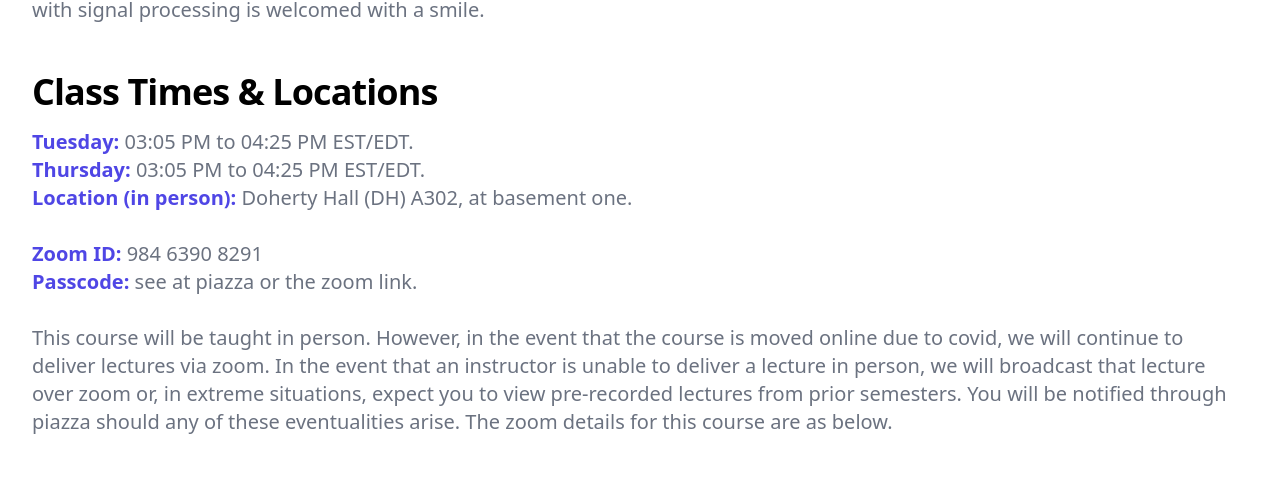
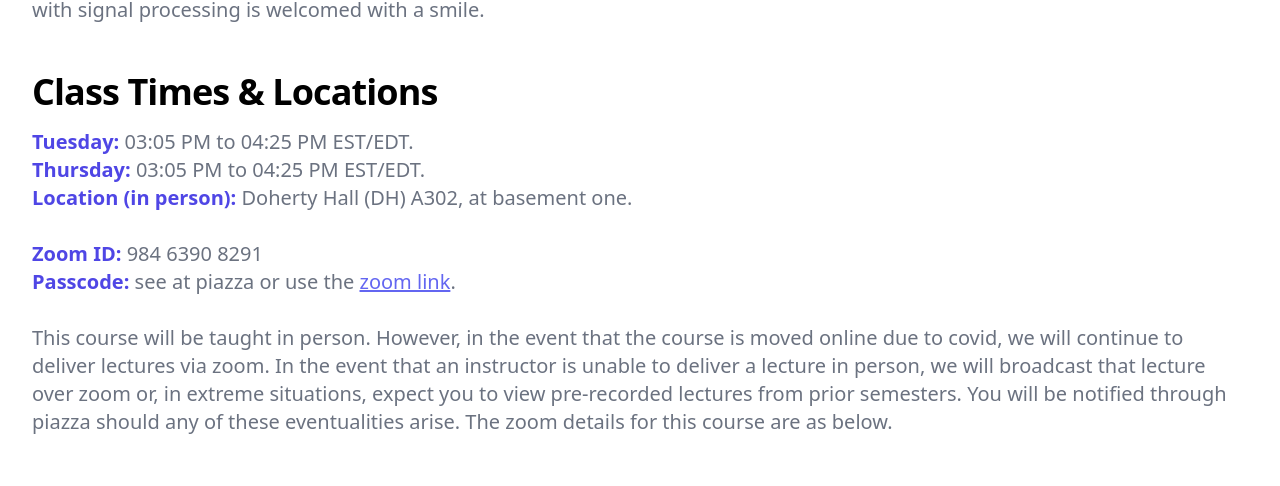
Before and after one commit to zhaizhongyuan/mlsp-course-website-materials-2022, a React (Create React App) app in the folder CourseWeb/: page / in a window 1280 px wide. Shown: the part 3220-3706 px from the top of the page. Built offline with nearby package versions, Linux system fonts and the light colour scheme; a web font is replaced by a local one.

Commit message:
refined zoom link

```diff
--- a/CourseWeb/src/Components/Home/CourseDetailsSection.js
+++ b/CourseWeb/src/Components/Home/CourseDetailsSection.js
@@ -58,7 +58,9 @@ export default function CourseDetailsSection() {
 						<strong className="text-indigo-600">Location (in person): </strong>
 						Doherty Hall (DH) A302, at basement one. <br /><br />
 						<strong className="text-indigo-600">Zoom ID:</strong> 984 6390 8291 <br />
-						<strong className="text-indigo-600">Passcode:</strong> see at piazza or the zoom link. <br />
+						<strong className="text-indigo-600">Passcode:</strong> see at piazza or use the <a href="https://cmu.zoom.us/j/98463908291?pwd=TUhDbFZCL2ZkM2tzRFN4ZG9YTHBUZz09" className="text-indigo-500 underline">zoom link</a>. <br />
+
+
 
 						<br />
 						This course will be taught in person. However, in the event that the course is moved online due to covid, we will continue to deliver lectures via zoom.
```
